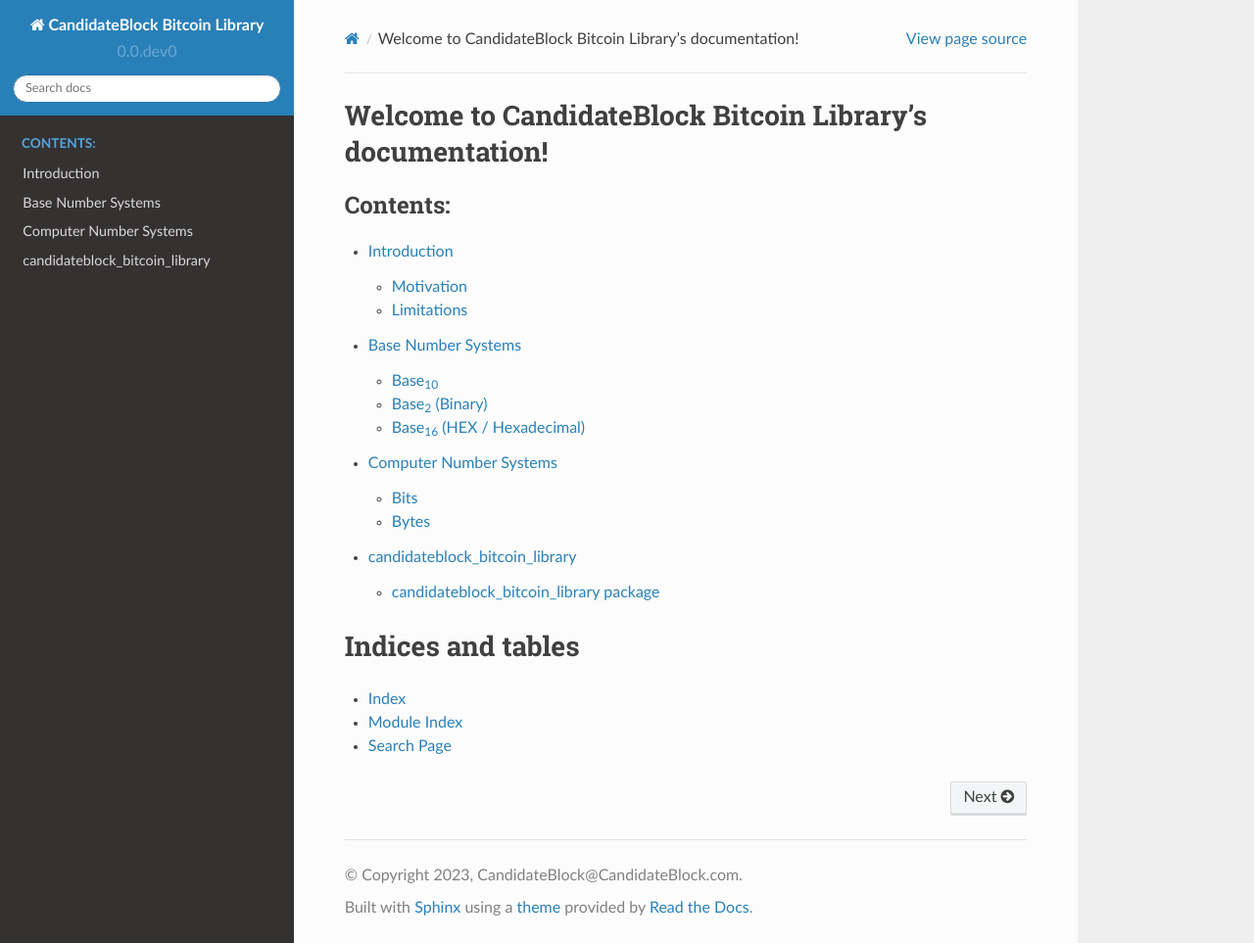
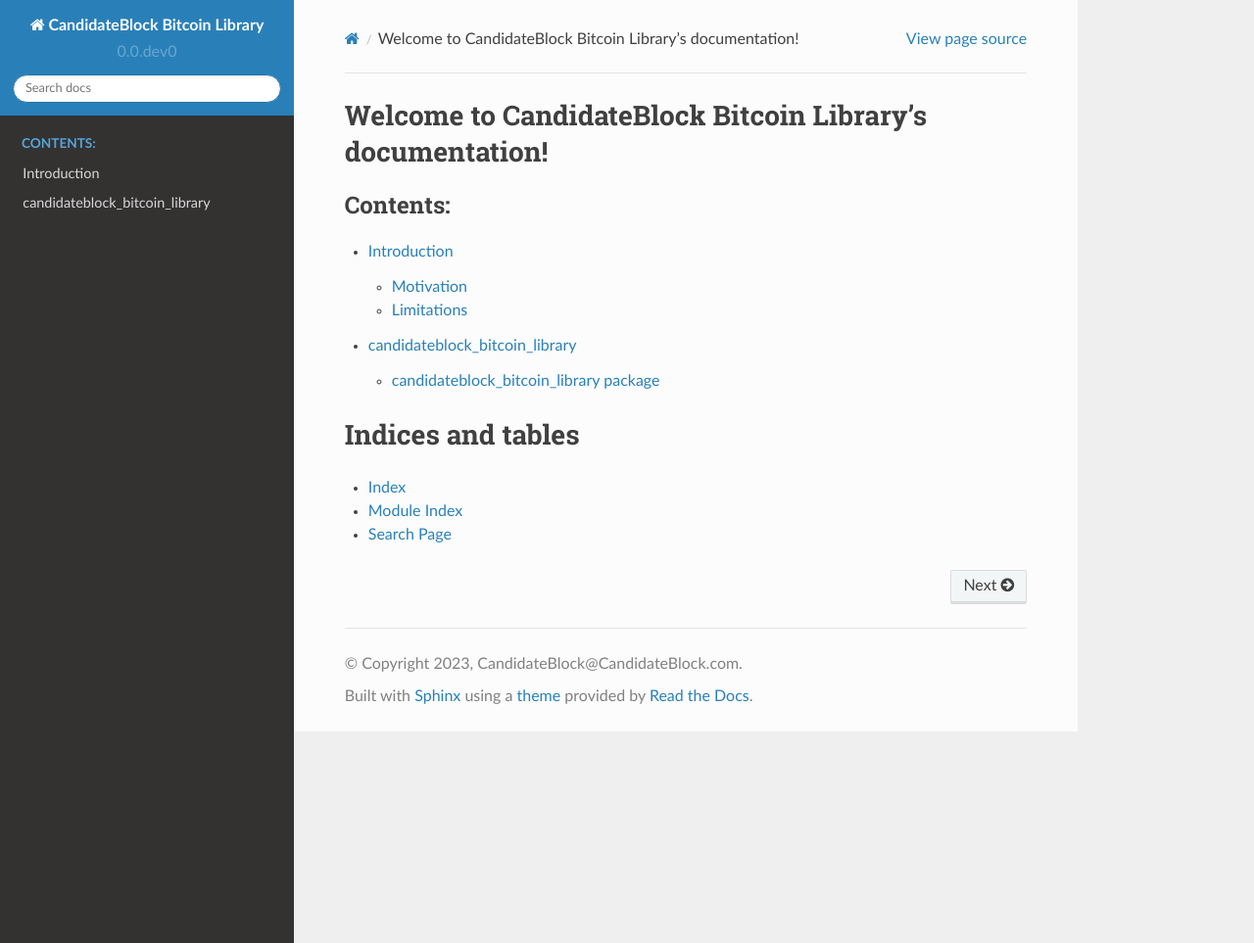
Before and after one commit to CandidateBlock/candidateblock-bitcoin-library, a Sphinx documentation site: the page built from docs/source/index.rst, in a window 1280 px wide and 963 px high. Shown: the whole window at 98% size. Built offline with Sphinx 7.4.7 and the Read the Docs theme 2.0.0, drawn with Linux system fonts in a browser that asks for light colours; pages that are not in the unit, such as notebooks, are missing from menus; some of the changed lines change nothing that is shown.

Commit message:
Keep docs for code only

```diff
--- a/docs/source/base_number_systems.rst
+++ /dev/null
@@ -1,208 +0,0 @@
-Base Number Systems
-===================
-
-Humans have used various Base systems for numbers over the years. The majority of the world's
-number systems are organised by tens, fives, and twenties, suggesting the use of the hands and
-feet in counting.
-
-Base\ :sub:`10`
-*******
-
-Base\ :sub:`10` is the number system we mostly use, probably because we have 10 digits on our hands.
-
-Symbols are: 0 1 2 3 4 5 6 7 8 9 (Total 10)
-
-Numbers are represented in an overflow system, with each column being 10 times larger than the last, due to base\ :sub:`10`. ::
-
-    Units     = 10 ^ 0 =   1
-    Tens      = 10 ^ 1 =  10
-    Hundredes = 10 ^ 2 = 100
-    etc...
-
-Examples
---------
-
-In the following examples values have their base defined by the subscript text as Number\ :sub:`Base`.
-
-Value = 6\ :sub:`10`
-
-+----------+------+-------+
-| Hundreds | Tens | Units |
-+----------+------+-------+
-| 0        | 0    | 6     |
-+----------+------+-------+
-
-(100 x 0) + (10 x 0) + (1 x 6) = 6\ :sub:`10`
-
-Value = 21\ :sub:`10`
-
-+----------+------+-------+
-| Hundreds | Tens | Units |
-+----------+------+-------+
-| 0        | 2    | 1 |
-+----------+------+-------+
-
-(100 x 0 ) + (10 x 2) + (1 x 1) = 21\ :sub:`10`
-
-Value = 255\ :sub:`10`
-
-+----------+------+-------+
-| Hundreds | Tens | Units |
-+----------+------+-------+
-| 2        | 5    | 5     |
-+----------+------+-------+
-
-(100 x 2) + (10 x 5) + (1 x 5) = 255\ :sub:`10`
-
-Base\ :sub:`2` (Binary)
-***************
-
-Base\ :sub:`2` (Binary) is the number system computers use to store numbers as the electric current can only be in two states
-
-1. Off, represented as Symbol 0
-2. On, represented as Symbol 1
-
-Symbols are: 0 1 (Total 2)
-
-Numbers are represented in an overflow system, with each column being 2 times larger than the last, due to base\ :sub:`2`. ::
-
-           1 = 2 ^ 0 =   1
-          10 = 2 ^ 1 =   2
-         100 = 2 ^ 2 =   4
-        1000 = 2 ^ 3 =   8
-       10000 = 2 ^ 4 =  16
-      100000 = 2 ^ 5 =  32
-     1000000 = 2 ^ 6 =  64
-    10000000 = 2 ^ 7 = 128
-    etc...
-
-Examples
---------
-
-Value = 6\ :sub:`10`
-
-+-----+----+----+----+---+---+---+---+
-| 128 | 64 | 32 | 16 | 8 | 4 | 2 | 1 |
-+-----+----+----+----+---+---+---+---+
-| 0   | 0  | 0  | 0  | 0 | 1 | 1 | 0 |
-+-----+----+----+----+---+---+---+---+
-
-| (128 x 0) + (64 x 0) + (32 x 0) + (16 x 0) + (8 x 0) + (4 x 1) + (2 x 1) + (1 x 0) = 00000110\ :sub:`2`
-| 00000110\ :sub:`2` = 6\ :sub:`10`
-
-Value = 21\ :sub:`10`
-
-+-----+----+----+----+---+---+---+---+
-| 128 | 64 | 32 | 16 | 8 | 4 | 2 | 1 |
-+-----+----+----+----+---+---+---+---+
-| 0   | 0  | 0  | 1  | 0 | 1 | 0 | 1 |
-+-----+----+----+----+---+---+---+---+
-
-| (128 x 0) + (64 x 0) + (32 x 0) + (16 x 1) + (8 x 0) + (4 x 1) + (2 x 0) + (1 x 1) = 00010101\ :sub:`2`
-| 00010101\ :sub:`2` = 21\ :sub:`10`
-
-Value = 255\ :sub:`10`
-
-+-----+----+----+----+---+---+---+---+
-| 128 | 64 | 32 | 16 | 8 | 4 | 2 | 1 |
-+-----+----+----+----+---+---+---+---+
-| 1   | 1  | 1  | 1  | 1 | 1 | 1 | 1 |
-+-----+----+----+----+---+---+---+---+
-
-| (128 x 1) + (64 x 1) + (32 x 1) + (16 x 1) + (8 x 1) + (4 x 1) + (2 x 1) + (1 x 1) = 11111111\ :sub:`2`
-| 11111111\ :sub:`2` = 255\ :sub:`10`
-
-Base\ :sub:`16` (HEX / Hexadecimal)
-***************
-
-Base\ :sub:`16` (HEX / Hexadecimal) is the number system common when representing large numbers in computers. Base\ :sub:`16`  can be used to represent
-large numbers with fewer digits and 16 is divisible by 2 (Base\ :sub:`2` [Binary] is used in Computers)
-
-Symbols are: 0 1 2 3 4 5 6 7 8 9 A B C D E F (Total 16)
-
-+-------------+---------+
-| Hexadecimal | Decimal |
-+-------------+---------+
-| 0           | 0       |
-+-------------+---------+
-| 1           | 1       |
-+-------------+---------+
-| 2           | 2       |
-+-------------+---------+
-| 3           | 3       |
-+-------------+---------+
-| 4           | 4       |
-+-------------+---------+
-| 5           | 5       |
-+-------------+---------+
-| 6           | 6       |
-+-------------+---------+
-| 7           | 7       |
-+-------------+---------+
-| 8           | 8       |
-+-------------+---------+
-| 9           | 9       |
-+-------------+---------+
-| A           | 10      |
-+-------------+---------+
-| B           | 11      |
-+-------------+---------+
-| C           | 12      |
-+-------------+---------+
-| D           | 13      |
-+-------------+---------+
-| E           | 14      |
-+-------------+---------+
-| F           | 15      |
-+-------------+---------+
-
-
-Numbers are represented in an overflow system, with each column being 16 times larger than the last, due to base\ :sub:`16`. ::
-
-        1 = 16 ^ 0 =    1
-       10 = 16 ^ 1 =   16
-      100 = 16 ^ 2 =  256
-     1000 = 16 ^ 3 = 4096
-    etc...
-
-Examples
---------
-
-Value = 6\ :sub:`10`
-
-+------+-----+----+---+
-| 4096 | 256 | 16 | 1 |
-+------+-----+----+---+
-| 0    | 0   | 0  | 6 |
-+------+-----+----+---+
-
-| (4096 x 0) + (256 x 0) + (16 x 0) + (1 x 6) = 0006\ :sub:`16`
-| 0006\ :sub:`16` = 6\ :sub:`10`
-
-Value = 21\ :sub:`10`
-
-+------+-----+----+---+
-| 4096 | 256 | 16 | 1 |
-+------+-----+----+---+
-| 0    | 0   | 1  | 5 |
-+------+-----+----+---+
-
-| (4096 x 0) + (256 x 0) + (16 x 1) + (1 x 5) = 0015\ :sub:`16`
-| 0015\ :sub:`16` = 21\ :sub:`10`
-
-Value = 255\ :sub:`10`
-
-+------+-----+----+---+
-| 4096 | 256 | 16 | 1 |
-+------+-----+----+---+
-| 0    | 0   | F  | F |
-+------+-----+----+---+
-
-| (4096 x 0) + (256 x 0) + (16 x 15) + (1 x 15) = 00FF\ :sub:`16`
-| 00FF\ :sub:`16` = 255\ :sub:`10`
-
-As you can see Hex is more efficient in symbolising longer numbers, compare the same number 255 in the various bases. ::
-
-    11111111 Base  2 (Binary)  8 Symbols/Characters
-    255      Base 10 (Decimal) 3 Symbols/Characters
-    FF       Base 16 (Hex)     2 Symbols/Characters
--- a/docs/source/computer_number_systems.rst
+++ /dev/null
@@ -1,39 +0,0 @@
-Computer Number Systems
-=======================
-
-A single digit in a computer is call a 'Bit'.
-Bits are organised in to structures as multiples of Base\ :sub:`2` (Binary).
-In the previous examples we have 8-Bits, which is called a 'Byte'.
-The table blow shows as the number of Bits grows (multiples of base\ :sub:`2`) the names change.
-
-Bits
-****
-
-+----------------+--------+
-| Number of Bits | Name   |
-+----------------+--------+
-| 1              | Byte   |
-+----------------+--------+
-| 4              | Nibble |
-+----------------+--------+
-| 8              | Byte   |
-+----------------+--------+
-
-
-Bytes
-*****
-
-Once we get to 8 more more 'Bits' the naming convention switches to 'Bytes', which are made up of 8-Bits.
-The table below shows as the number of Bytes grow the names change.
-
-+-----------------+-------------+----------------+---------------+
-| Number of Bytes | Name        | Number of Bits | Type          |
-+-----------------+-------------+----------------+---------------+
-| 1               | Byte        | 8              | Char          |
-+-----------------+-------------+----------------+---------------+
-| 2               | Word        | 16             | Int           |
-+-----------------+-------------+----------------+---------------+
-| 8               | Double Word | 32             | Long Integer  |
-+-----------------+-------------+----------------+---------------+
-| 16              | Quad Word   | 64             | Long Long Int |
-+-----------------+-------------+----------------+---------------+
--- a/docs/source/conf.py
+++ b/docs/source/conf.py
@@ -15,7 +15,7 @@
 # *******************
 # $ cd docs
 # $ make clean
-# $ rm candidateblock_bitcoin_library.*
+# $ rm source/candidateblock_bitcoin_library.*
 # $ sphinx-apidoc --force --separate  -o ./source ../src/candidateblock_bitcoin_library
 # $ make html
 
--- a/docs/source/index.rst
+++ b/docs/source/index.rst
@@ -11,8 +11,6 @@ Welcome to CandidateBlock Bitcoin Library's documentation!
    :caption: Contents:
 
    intro
-   base_number_systems
-   computer_number_systems
    modules
    examples
 
```
